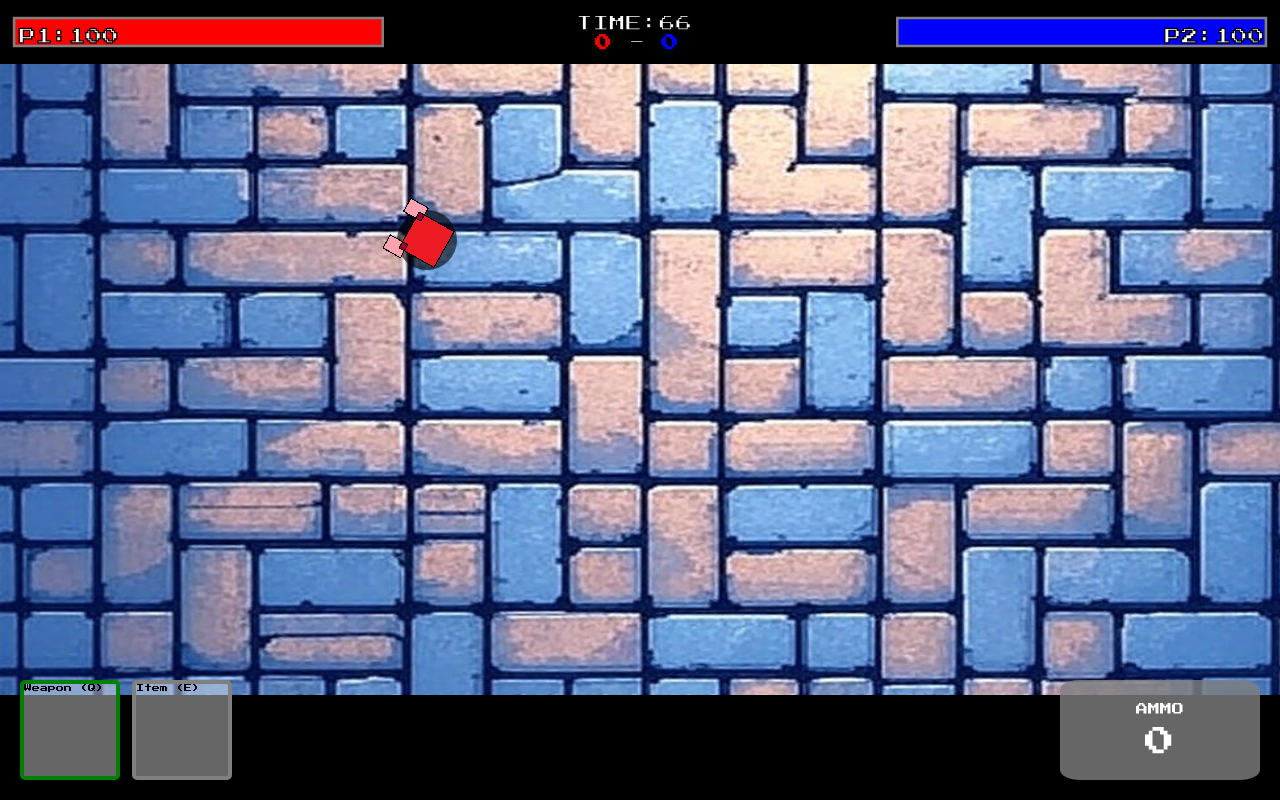
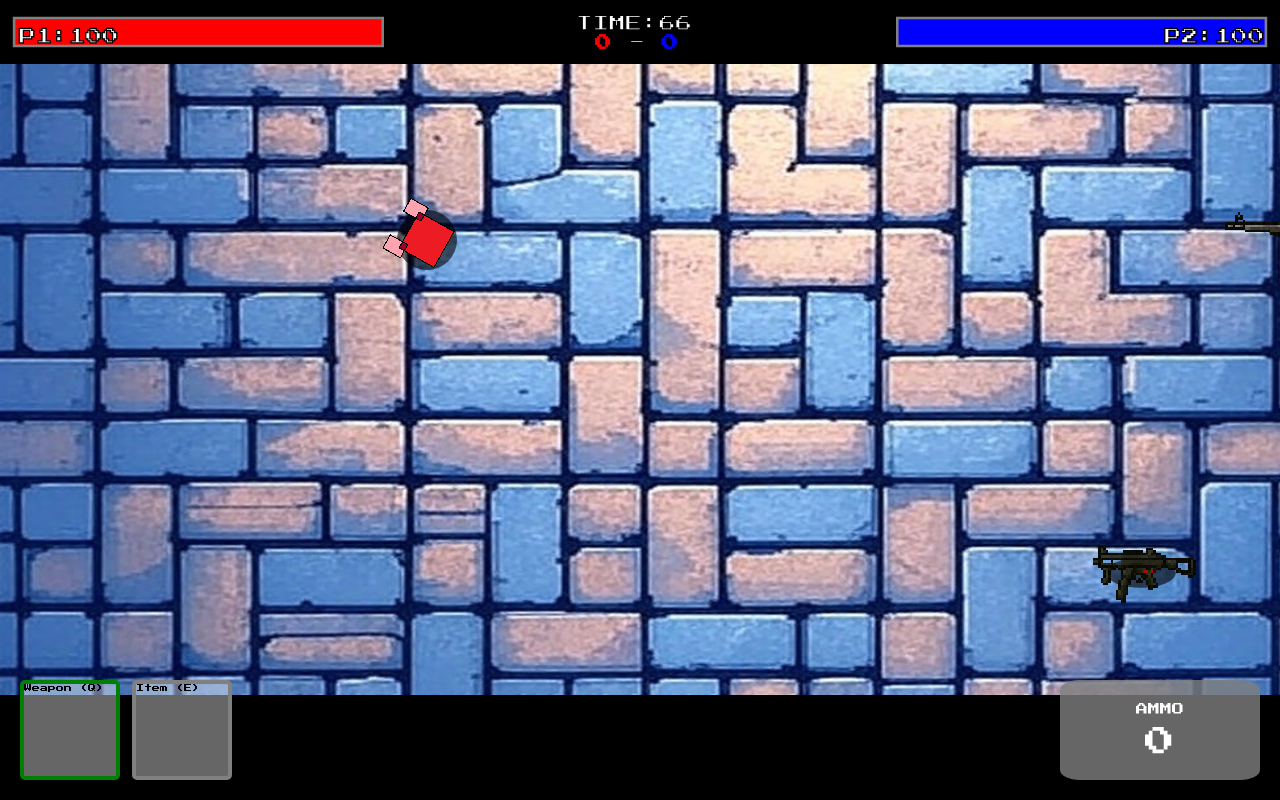
Before and after one commit to chanAtGit/COMP4021-Project, a plain HTML site: page Project/public/index.html in a window 1280 px wide. Drawn offline with nearby package versions, Linux system fonts and the light colour scheme.

Commit message:
Added 3 weapons

```diff
--- /dev/null
+++ b/Project/public/gamepageJS/weapon.js
@@ -0,0 +1,65 @@
+// This function defines the Weapon module.
+// - `ctx` - A canvas context for drawing
+// - `x` - The initial x position of the weapon
+// - `y` - The initial y position of the weapon
+
+const Weapon = function(ctx, x, y, weaponType) {
+
+    // This is the sprite sequences of the 3 weapons
+    // AR, SMG and shotgun.
+    const sequences = {
+        AR:  { x: 260, y:  30, width: 70, height: 20, count: 1, timing: 0, loop: false },
+        SMG:    { x: 380, y: 140, width: 70, height: 30, count: 1, timing: 0, loop: false },
+        shotgun: { x: 460, y: 100, width: 70, height: 18, count: 1, timing: 0, loop: false }
+    };
+
+    // This is the sprite object of the gem created from the Sprite module.
+    const sprite = Sprite(ctx, x, y);
+
+    // The sprite object is configured for the gem sprite here.
+    sprite.setSequence(sequences[weaponType])
+          .setScale(2.5)
+          .setShadowScale({ x: 0.4, y: 0.4 })
+          .useSheet("assets/weapon_sprites.png");
+
+    // This is the birth time of the gem for finding its age.
+    let birthTime = performance.now();
+
+    // This function sets the type of the weapon.
+    // - `weaponType` - The type of the weapon which can be
+    // `"AR"`, `"SMG"`, `"shotgun"`
+    const setWeaponType = function(weaponType) {
+        sprite.setSequence(sequences[weaponType]);
+        birthTime = performance.now();
+    };
+
+    // This function gets the age (in millisecond) of the weapon.
+    // - `now` - The current timestamp
+    const getAge = function(now) {
+        return now - birthTime;
+    };
+
+    // This function randomizes the weapon type and position.
+    // - `area` - The area that the gem should be located in.
+    const randomize = function(area) {
+        /* Randomize the type */
+        const types = ["AR", "SMG", "shotgun"];
+        setWeaponType(types[Math.floor(Math.random() * 3)]);
+
+        /* Randomize the position */
+        const {x, y} = area.randomPoint();
+        sprite.setXY(x, y);
+    };
+
+    // The methods are returned as an object here.
+    return {
+        getXY: sprite.getXY,
+        setXY: sprite.setXY,
+        setWeaponType: setWeaponType,
+        getAge: getAge,
+        getBoundingBox: sprite.getBoundingBox,
+        randomize: randomize,
+        draw: sprite.draw,
+        update: sprite.update
+    };
+};
--- a/Project/public/index.html
+++ b/Project/public/index.html
@@ -157,6 +157,7 @@
     <script src="gamepageJS/bounding_box.js"></script>
     <script src="gamepageJS/sprite.js"></script>
     <script src="gamepageJS/player.js"></script>
+    <script src="gamepageJS/weapon.js"></script>
     <script>
         $(function () {
             // Draw arena border on the canvas
@@ -164,6 +165,7 @@
             const context = cv.getContext("2d");
 
             const totalRoundTime = 70;   // Total game time in seconds
+            const weaponMaxAge = 20000;   // 20 sec
             let roundStartTime = 0;      // The timestamp when the game starts
             let round = 0;
 
@@ -176,6 +178,14 @@
 
             /* create sprites */
             const player1 = Player(context, 427, 240, 1, gameArea); // The player
+            //const weapon1 = Weapon(context, 427, 350, "AR");
+            //const weapon2 = Weapon(context, 427, 350, "AR");
+            //const weapon3 = Weapon(context, 427, 350, "AR");
+            const weapons = [
+                Weapon(context, 427, 350, "AR"),
+                Weapon(context, 427, 360, "AR"),
+                Weapon(context, 427, 370, "AR")
+            ];
 
             $("#weapon-slot").css("border-color", "green"); //User initially is on weapon slot.
 
@@ -265,16 +275,47 @@
 
                 /* update sprites */
                 player1.update(now);
+                //weapon1.update(now);
+                weapons.forEach((weapon) => {
+                    weapon.update(now);
+                })
+
+                /* Randomize the weapon */
+                weapons.forEach((weapon) => {
+                    if (weapon.getAge(now) >= weaponMaxAge) {
+                        weapon.randomize(gameArea);
+                    }
+                })
+                // for picking up the weapon
+                /*
+                const gemPos = gem.getXY();
+                if (player.getBoundingBox().isPointInBox(gemPos.x, gemPos.y)) {
+                // play the collect sound
+                sounds.collect.currentTime = 0;   // play from the start
+                sounds.collect.play();
+
+                collectedGems++;
+                gem.randomize(gameArea);    // randomize will call setColor which will reset the age
+                }
+                */
 
                 /* Clear the screen */
                 context.clearRect(0, 0, cv.width, cv.height);
 
                 /* draw the sprites */
                 player1.draw();
+                weapons.forEach((weapon) => {
+                    weapon.draw();
+                })
 
                 /* Process the next frame */
                 animationId = requestAnimationFrame(doFrame);
             }
+
+            // Moving the Weapon at the Start of the Game
+            weapons.forEach((weapon) => {
+                weapon.randomize(gameArea);
+            })
 
             /* Start the game */
             animationId = requestAnimationFrame(doFrame);
```
